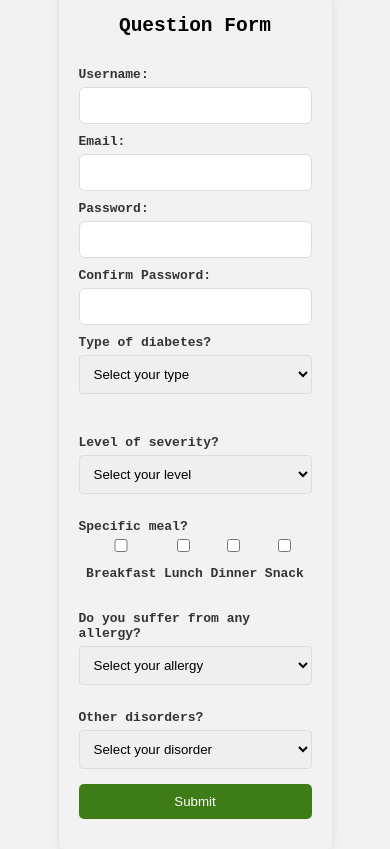
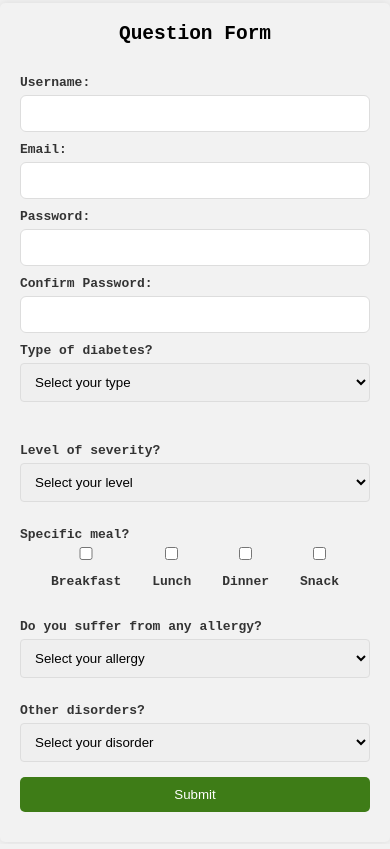
Before and after one commit to YahiaAbukhalifa/DECI-project-1.2, a website: page signup.html in a window 390 px wide. Drawn offline with Linux system fonts and the light colour scheme.

Commit message:
Update style-sign.css

```diff
--- a/style-sign.css
+++ b/style-sign.css
@@ -10,11 +10,6 @@ body {
   align-items: center;
   height: 100vh;
   margin: 0;
-}
-@media (max-width: 600px){
-  body{
-    font-family: monospace;
-  }
 }
 .background {
   position: absolute;
@@ -105,4 +100,10 @@ button:hover {
     display: flex;
     flex-direction: column;
   }
+    body{
+    font-family: monospace;
+  }
+  .signup-container {
+    width:100%;
+  }
 }
```
